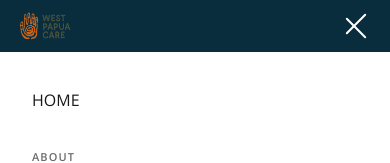
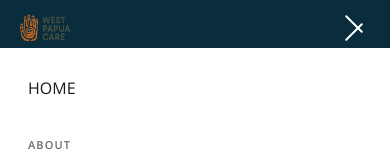
Before and after one commit to ekaearth111/west-papua-care, a Next.js app: page / in a window 390 px wide. Both pictures are taken after a click on the button "Toggle menu". Shown: the top 163 px of the page. Built offline with nearby package versions, Linux system fonts and the light colour scheme.

Commit message:
fix: hamburger menu animation and mobile menu positioning

```diff
--- a/src/components/layout/header.tsx
+++ b/src/components/layout/header.tsx
@@ -122,27 +122,27 @@ export function Header() {
 
         {/* Mobile Menu Toggle */}
         <button
-          className="lg:hidden flex flex-col justify-center gap-1 sm:gap-1.5 w-9 h-9 sm:w-10 sm:h-10 p-1 bg-transparent border-none cursor-pointer z-10"
+          className="lg:hidden flex flex-col justify-center items-center gap-1.5 w-10 h-10 bg-transparent border-none cursor-pointer z-10"
           aria-label="Toggle menu"
           aria-expanded={menuOpen}
           onClick={toggleMenu}
         >
           <span
             className={cn(
-              "w-full h-0.5 bg-[var(--color-off-white)] rounded transition-all duration-300",
-              menuOpen && "translate-y-2 rotate-45"
+              "block w-6 h-0.5 bg-[var(--color-off-white)] rounded transition-all duration-300 origin-center",
+              menuOpen && "translate-y-[4px] rotate-45"
             )}
           />
           <span
             className={cn(
-              "w-full h-0.5 bg-[var(--color-off-white)] rounded transition-all duration-300",
-              menuOpen && "opacity-0"
+              "block w-6 h-0.5 bg-[var(--color-off-white)] rounded transition-all duration-300",
+              menuOpen && "opacity-0 scale-0"
             )}
           />
           <span
             className={cn(
-              "w-full h-0.5 bg-[var(--color-off-white)] rounded transition-all duration-300",
-              menuOpen && "-translate-y-2 -rotate-45"
+              "block w-6 h-0.5 bg-[var(--color-off-white)] rounded transition-all duration-300 origin-center",
+              menuOpen && "-translate-y-[4px] -rotate-45"
             )}
           />
         </button>
@@ -150,7 +150,7 @@ export function Header() {
 
       {/* Mobile Menu */}
       {menuOpen && (
-        <div className="lg:hidden fixed top-[52px] sm:top-[64px] left-0 right-0 bottom-0 bg-[var(--color-off-white)] px-5 py-6 overflow-y-auto animate-[slide-down_0.3s_ease-out] z-10">
+        <div className="lg:hidden fixed top-[48px] sm:top-[56px] left-0 right-0 bottom-0 bg-[var(--color-off-white)] px-4 py-4 overflow-y-auto animate-[slide-down_0.3s_ease-out] z-10">
           <nav className="flex flex-col gap-2" aria-label="Mobile navigation">
             {navigation.map((item) =>
               item.dropdown ? (
```
